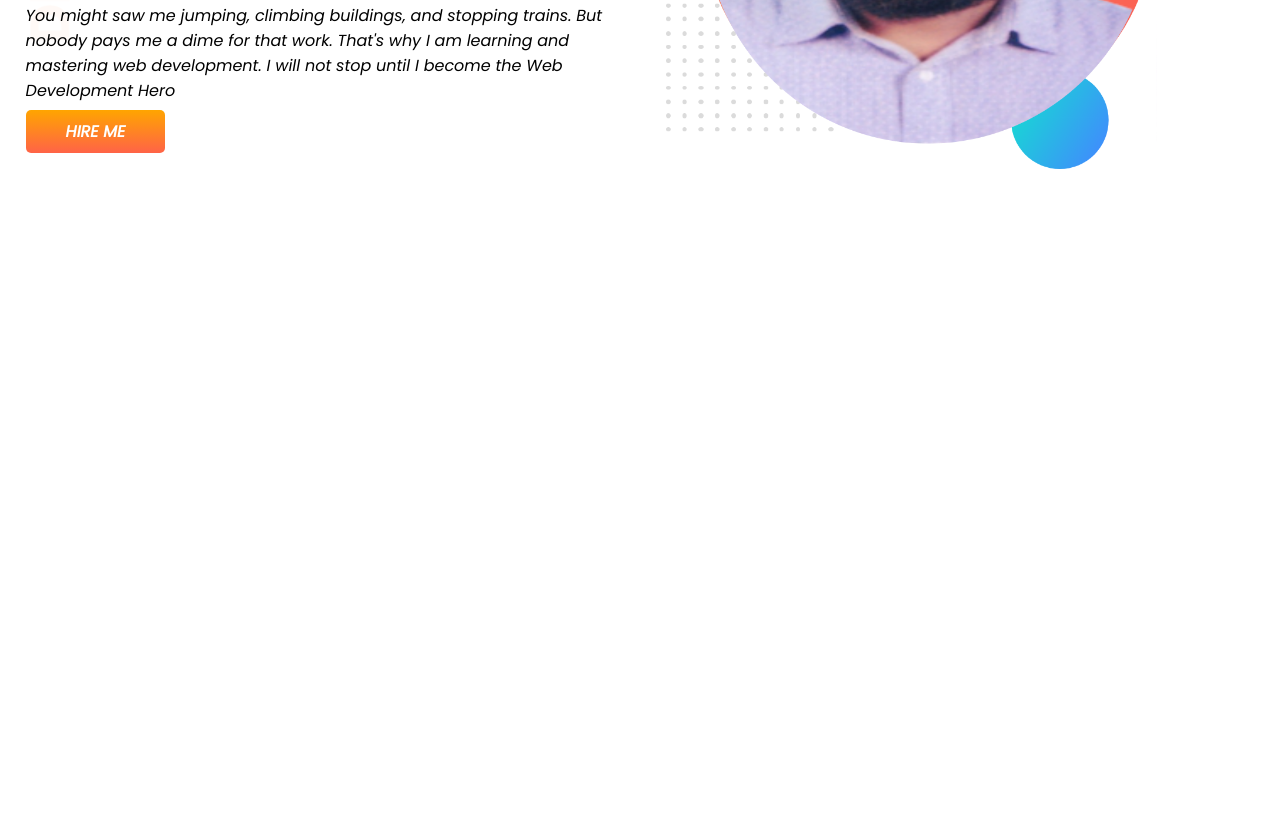
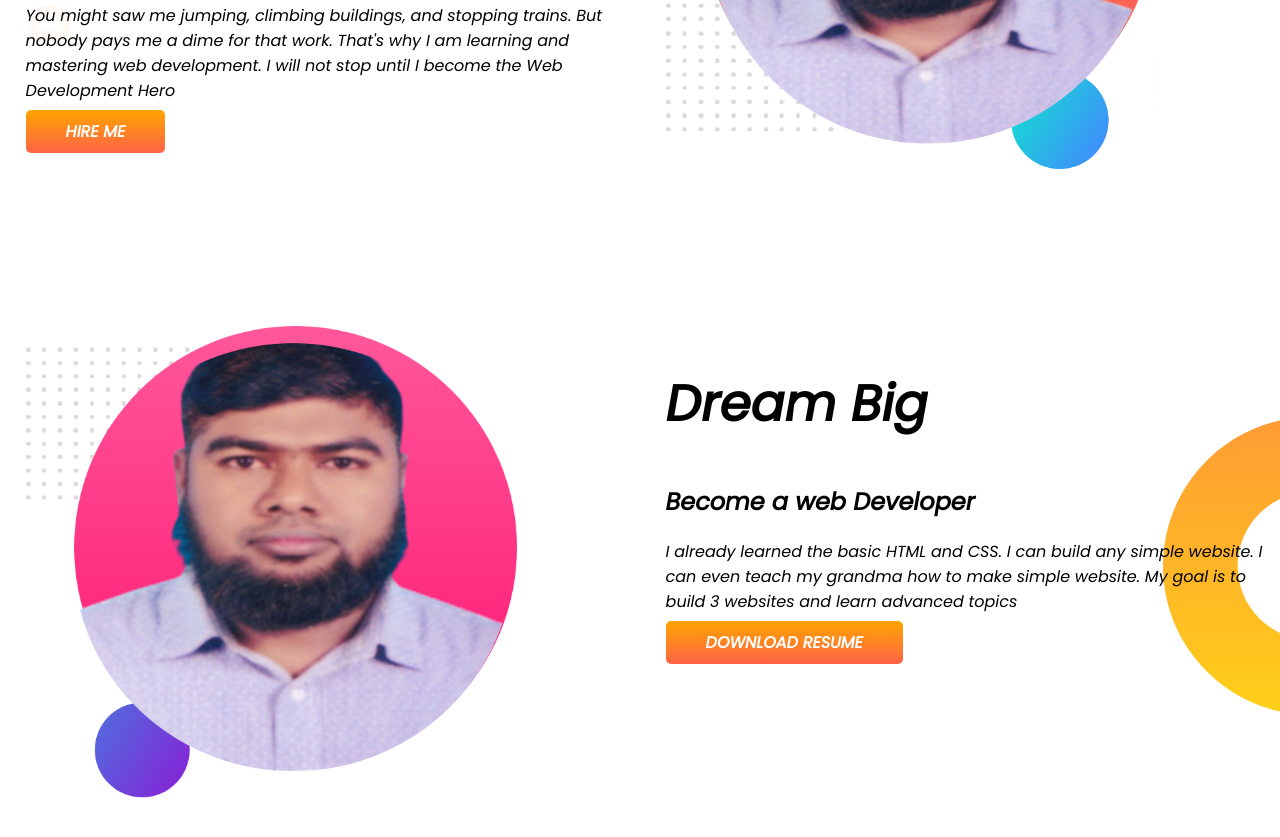
Before and after one commit to rakibulfarhad/developer-portfolio, a plain HTML site: page index.html in a window 1280 px wide. Shown: the part 319-1156 px from the top of the page. Before the commit the page ends 800 px from the top, so only its background shows below. Drawn offline with Linux system fonts and the light colour scheme.

Commit message:
dream added

```diff
--- a/index.html
+++ b/index.html
@@ -22,5 +22,17 @@
             <img src="image/Rakibul.png" alt="">
         </div>
     </section>
+    <section class="dream-big">
+        <div class="half-width">
+            <img src="image/rakib-bg.png" alt="">
+        </div>
+        <div class="half-width">
+            <h1>Dream Big</h1>
+            <h2>Become a web Developer</h2>
+            <p>I already learned the basic HTML and CSS. I can build any simple website. I can even teach my grandma how to make simple website. My goal is to build 3 websites and learn advanced topics</p>
+            <a class="link-button"terget="_blank"href="">DOWNLOAD RESUME</a>
+        </div>
+
+    </section>
 </body>
 </html>
--- a/style.css
+++ b/style.css
@@ -10,6 +10,7 @@ h1{
 }
 section{
     display: flex;
+    margin-bottom: 150px;
 }
 .half-width{
     width: 50%;
@@ -30,3 +31,8 @@ section{
     background-image: url(image/top-banner.png);
     background-repeat: no-repeat;
 }
+.dream-big{
+    background-image: url(image/dream-bg.png);
+    background-repeat: no-repeat;
+    background-position: right;
+}
```
Also changed, not shown: image/Rakibul-removebg-preview.png (added), image/rakib-bg.png (added).
